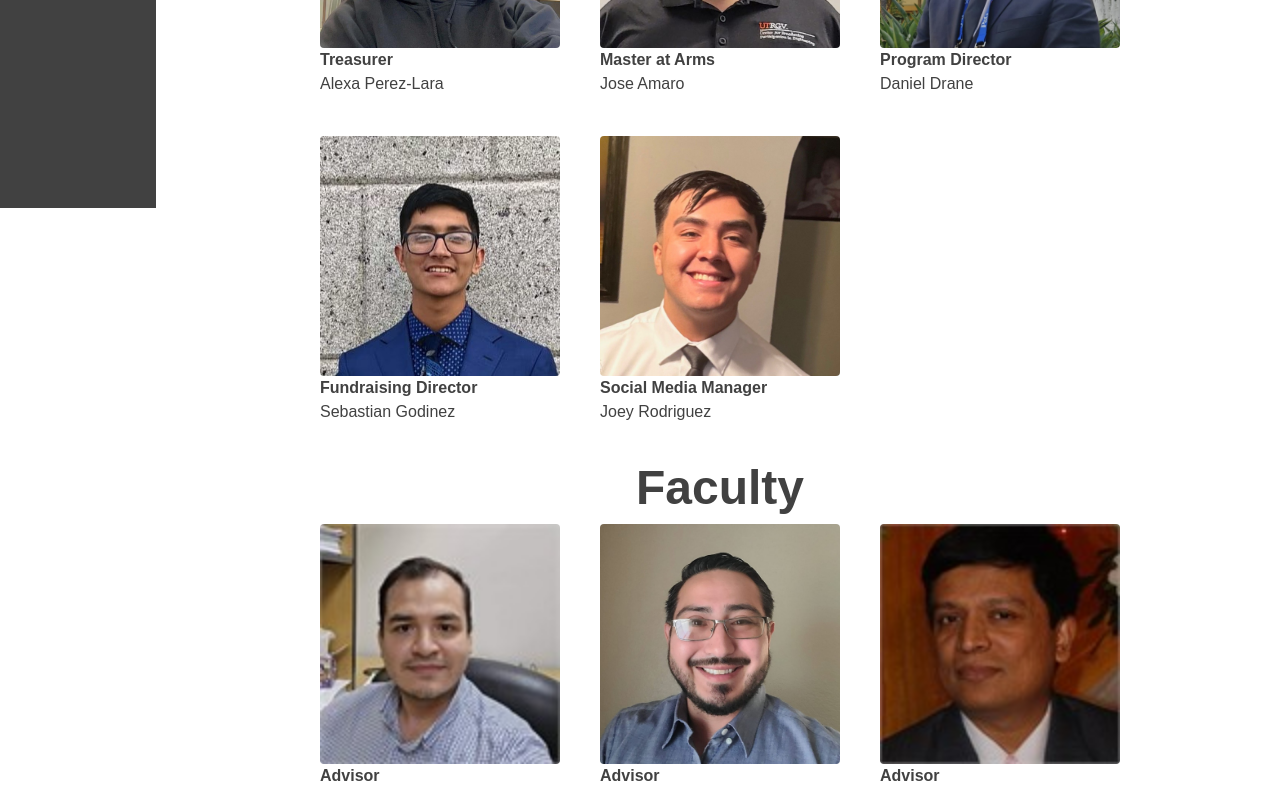
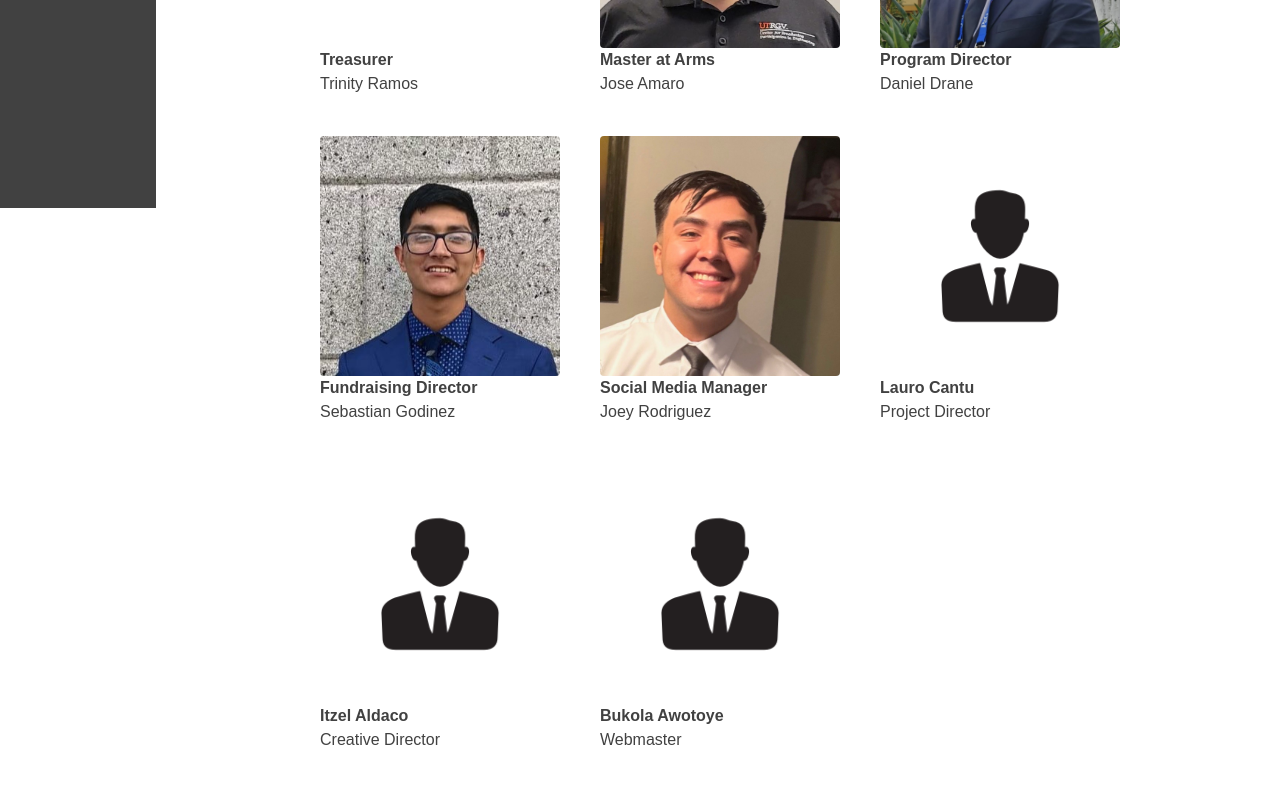
Before and after one commit to IEEE-ESB/website, a Next.js app: page /leadership in a window 1280 px wide. Shown: the part 720-1511 px from the top of the page. Built offline with nearby package versions, Linux system fonts and the light colour scheme.

Commit message:
updating officers

```diff
--- a/src/app/leadership/page.js
+++ b/src/app/leadership/page.js
@@ -19,9 +19,9 @@ const officers = [
   },
   {
     id: 8,
-    name: "Alexa Perez-Lara",
+    name: "Trinity Ramos",
     position: "Treasurer",
-    image: "AlexaLara.jpg",
+    image: "missing.webp",
   },
   {
     id: 4,
@@ -46,6 +46,24 @@ const officers = [
     name: "Joey Rodriguez",
     position: "Social Media Manager",
     image: "JoeyRodriguez.jpg",
+  },
+  {
+    id: 11,
+    name: "Project Director",
+    position: "Lauro Cantu",
+    image: "missing.webp",
+  },
+  {
+    id: 9,
+    name: "Creative Director",
+    position: "Itzel Aldaco",
+    image: "missing.webp",
+  },
+  {
+    id: 10,
+    name: "Webmaster",
+    position: "Bukola Awotoye",
+    image: "missing.webp",
   },
 ];
 
```
